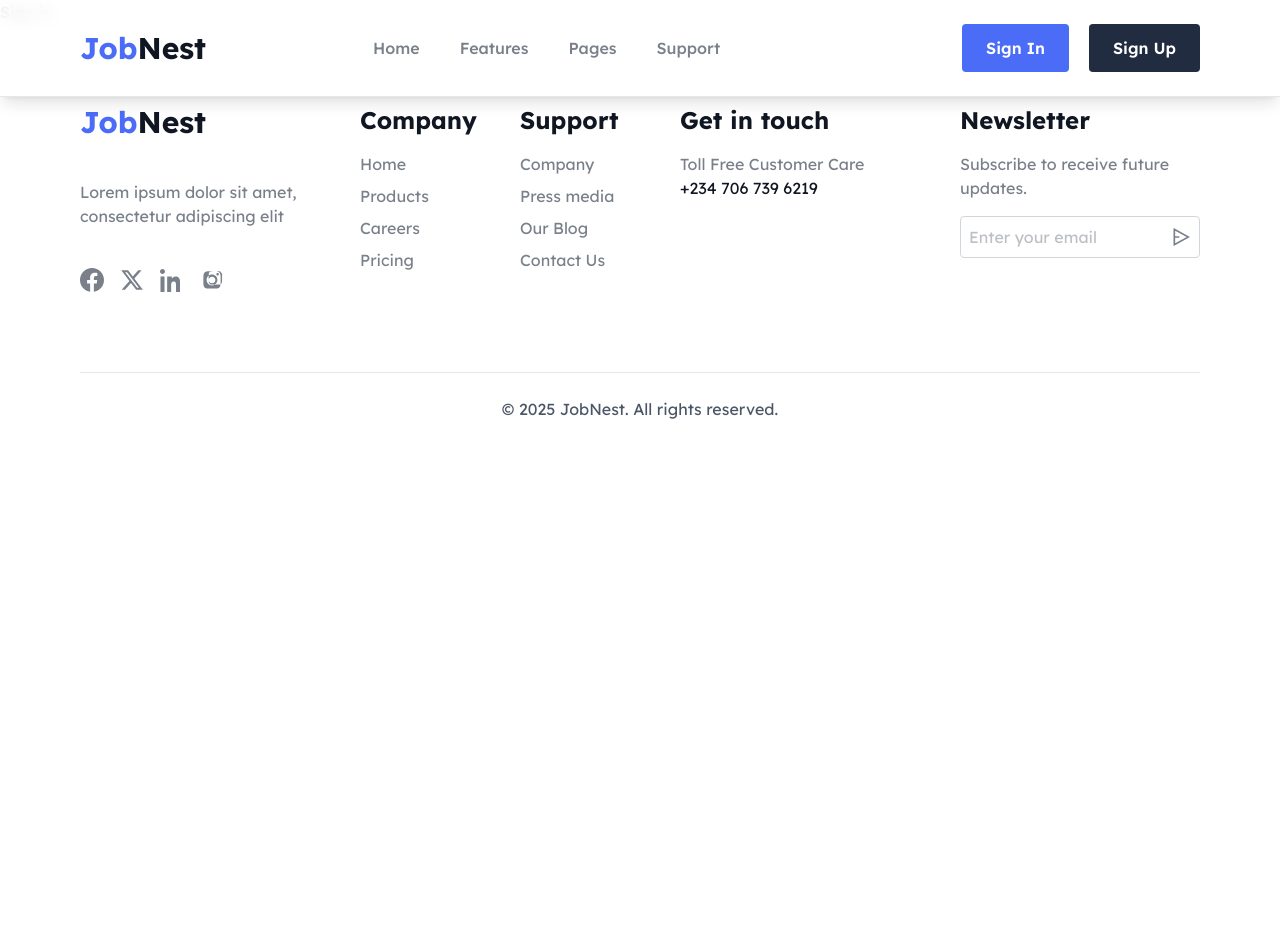
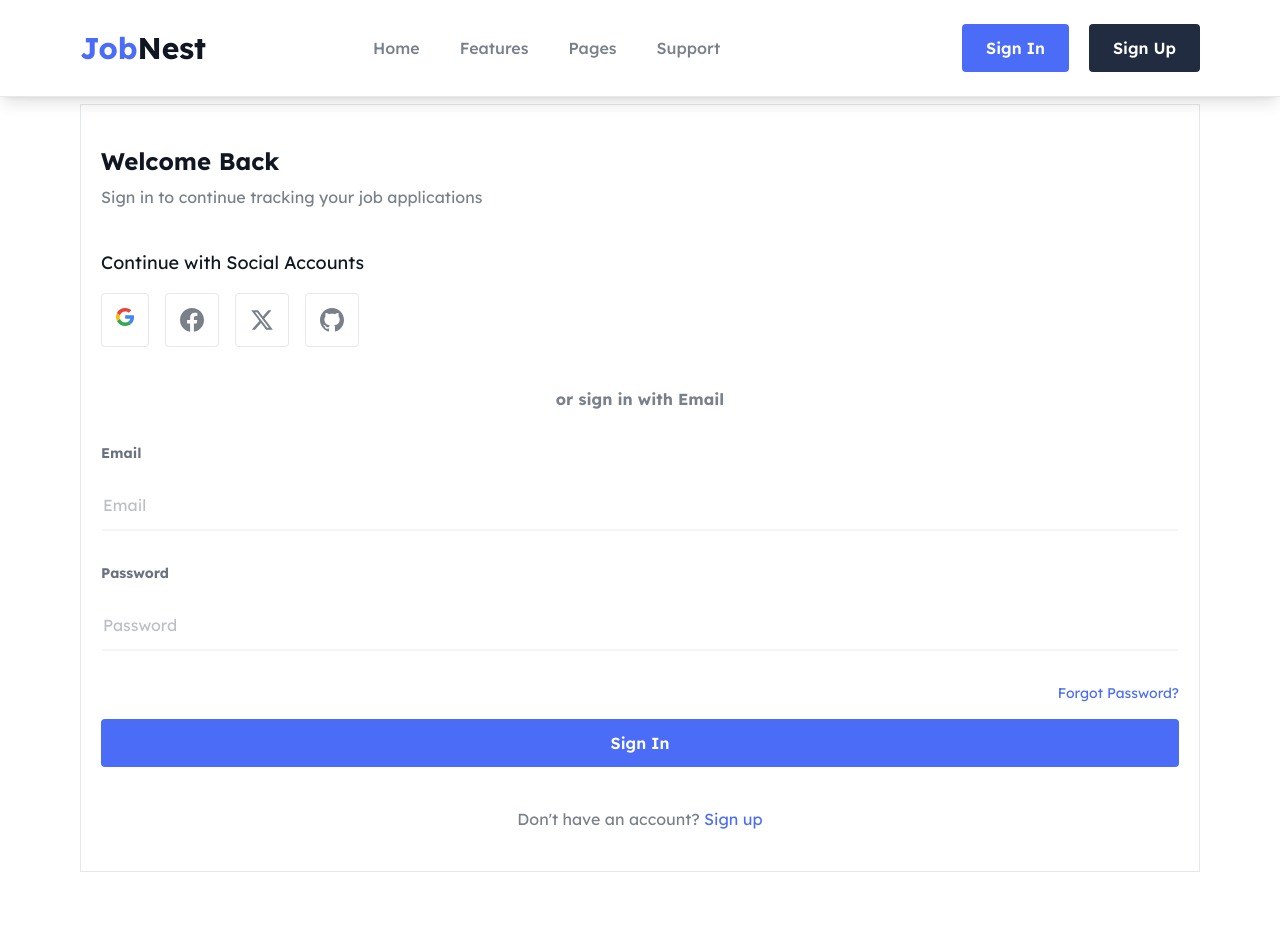
Before and after one commit to devadeboye/job-tracking, a Next.js app in the folder apps/web/: page /signin in a window 1280 px wide. Shown: the top 952 px of the page. Before the commit the page ends 800 px from the top, so only its background shows below. Built offline with nearby package versions, Linux system fonts and the light colour scheme.

Commit message:
feat: implement login screen

```diff
--- /dev/null
+++ b/apps/web/app/signin/email-signin.tsx
@@ -0,0 +1,23 @@
+'use client';
+
+import { Button } from '@/components/ui/button';
+import { Input } from '@/components/ui/input';
+
+export default function EmailSignin() {
+  return (
+    <div>
+      <form className="flex flex-col gap-4">
+        <Input type="email" placeholder="Email" label="Email" />
+        <Input type="password" placeholder="Password" label="Password" />
+
+        <div className="flex justify-end">
+          <a href="/forgot-password" className="text-primary text-sm">
+            Forgot Password?
+          </a>
+        </div>
+
+        <Button type="submit" variant="primary" label="Sign In" />
+      </form>
+    </div>
+  );
+}
--- a/apps/web/app/signin/page.tsx
+++ b/apps/web/app/signin/page.tsx
@@ -1,3 +1,33 @@
+import EmailSignin from './email-signin';
+import { SocialAuth } from '@/components/auth/social-auth';
+
 export default function Signin() {
-  return <div>Sign in</div>;
+  return (
+    <div className="px-5 pt-[13svh] md:px-10 lg:px-16 xl:px-20">
+      <div className="flex flex-col gap-10 border border-gray-200 px-5 py-10">
+        {/* header section */}
+        <div className="flex flex-col gap-2">
+          <h1 className="text-2xl text-dark font-bold">Welcome Back</h1>
+          <p>Sign in to continue tracking your job applications</p>
+        </div>
+
+        {/* social signup section */}
+        <SocialAuth />
+
+        {/* form section */}
+        <div className="flex flex-col gap-8">
+          <h2 className="font-bold text-center">or sign in with Email</h2>
+          <EmailSignin />
+        </div>
+
+        {/* signup link */}
+        <p className="text-center">
+          Don&apos;t have an account?{' '}
+          <a href="/signup" className="text-primary">
+            Sign up
+          </a>
+        </p>
+      </div>
+    </div>
+  );
 }
--- a/apps/web/app/signup/page.tsx
+++ b/apps/web/app/signup/page.tsx
@@ -1,5 +1,5 @@
 import EmailSignup from './email-signup';
-import { SocialSignupSection } from '@/components/auth/social-signup-section';
+import { SocialAuth } from '@/components/auth/social-auth';
 
 export default function Signup() {
   return (
@@ -12,13 +12,21 @@ export default function Signup() {
         </div>
 
         {/* social signup section */}
-        <SocialSignupSection />
+        <SocialAuth />
 
         {/* form section */}
         <div className="flex flex-col gap-8">
           <h2 className="font-bold text-center">or create account with Email</h2>
           <EmailSignup />
         </div>
+
+        {/* signin link */}
+        <p className="text-center">
+          Already have an account?{' '}
+          <a href="/signin" className="text-primary">
+            Sign in
+          </a>
+        </p>
       </div>
     </div>
   );
--- a/apps/web/components/auth/social-signup-section.tsx
+++ b/apps/web/components/auth/social-auth.tsx
@@ -3,7 +3,7 @@ import { XAuthButton } from '@/components/auth/x-auth-button';
 import { FacebookAuthButton } from '@/components/auth/facebook-auth-button';
 import { GithubAuthButton } from '@/components/auth/github-auth-button';
 
-export function SocialSignupSection() {
+export function SocialAuth() {
   return (
     <div>
       <h2 className="text-lg text-dark">Continue with Social Accounts</h2>
```
